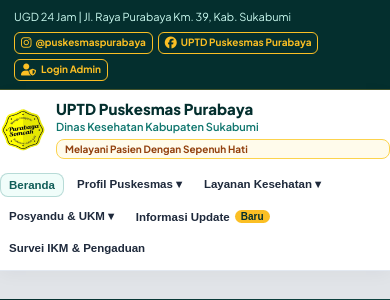
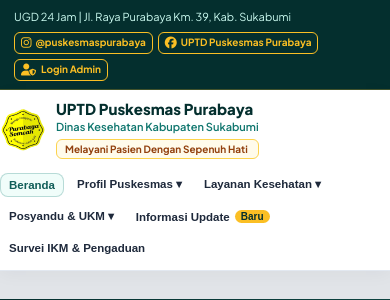
Before and after one commit to mfahryalboechary-source/puskesmaspurabaya, a Django app: page / in a window 390 px wide. Shown: the top 300 px of the page. Run offline with Django 5.2, Linux system fonts and the light colour scheme; data comes from the database, SQL or seed files in the repository; data that the repository does not hold is empty.

Commit message:
Samakan lebar kotak ticker kuning dengan akhir teks header

```diff
--- a/static/css/style.css
+++ b/static/css/style.css
@@ -133,8 +133,7 @@ body {
   display: flex;
   align-items: center;
   gap: 12px;
-  flex: 0 1 auto;
-  min-width: 0;
+  flex-shrink: 0;
   cursor: pointer;
 }
 
@@ -162,9 +161,10 @@ body {
 }
 
 .brand-text {
-  display: flex;
+  display: inline-flex;
   flex-direction: column;
-  align-items: stretch;
+  width: fit-content;
+  max-width: 100%;
   min-width: 0;
 }
 
@@ -173,6 +173,7 @@ body {
   font-weight: 800;
   color: var(--tosca-950);
   line-height: 1.2;
+  white-space: nowrap;
 }
 
 .brand-text .sub-dinkes {
@@ -180,19 +181,20 @@ body {
   font-weight: 600;
   color: #0f766e;
   margin-bottom: 5px;
+  white-space: nowrap;
 }
 
-/* Kolom Kuning Header: Rata & Proporsional dengan Teks di Atasnya */
+/* Kolom Kuning: Lebar Pas Sejajar Akhir Teks di Atasnya */
 .header-ticker-box {
   display: flex;
   align-items: center;
   width: 100%;
-  min-width: 260px;
+  min-width: 100%;
   max-width: 100%;
   background: #fffbeb;
   border: 1px solid #fcd34d;
-  border-radius: 8px;
-  padding: 4px 10px;
+  border-radius: 6px;
+  padding: 3px 9px;
   font-size: 11px;
   font-weight: 700;
   line-height: 1.25;
@@ -701,7 +703,7 @@ footer {
   }
 
   .brand-wrap {
-    width: 100% !important;
+    width: auto !important;
     max-width: 100% !important;
     gap: 10px !important;
   }
@@ -712,7 +714,8 @@ footer {
   }
 
   .brand-text {
-    flex: 1 1 auto !important;
+    width: fit-content !important;
+    max-width: calc(100vw - 96px) !important;
     min-width: 0 !important;
   }
 
@@ -728,7 +731,7 @@ footer {
 
   .header-ticker-box {
     width: 100% !important;
-    min-width: 0 !important;
+    min-width: 100% !important;
     max-width: 100% !important;
     font-size: 10px !important;
     padding: 3px 8px !important;
```
